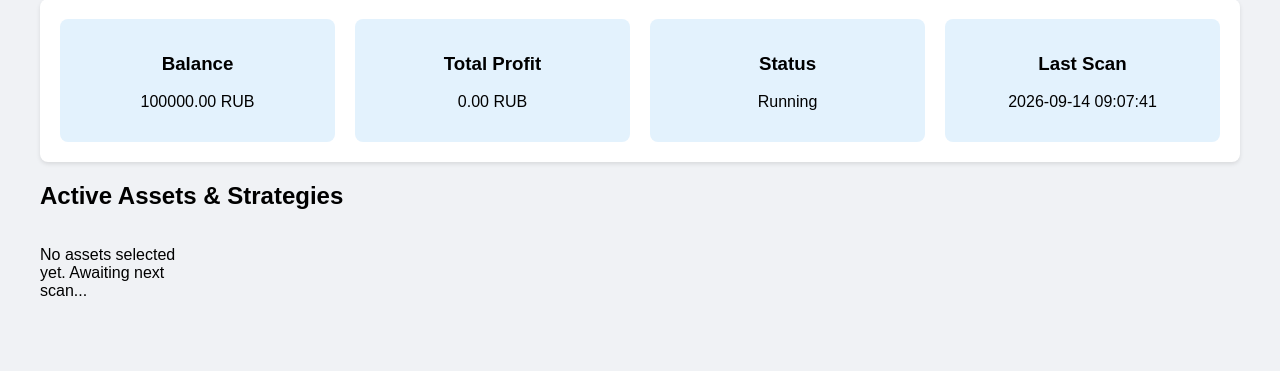
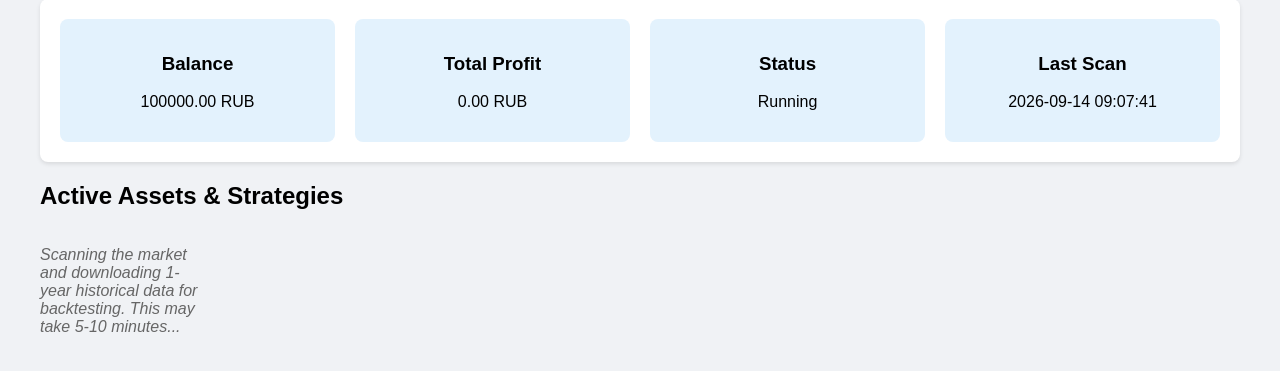
Before and after one commit to barguda-stack/tinkoff-bot, a FastAPI app: page / in a window 1280 px wide. Shown: the part 121-492 px from the top of the page. Run offline with FastAPI, Linux system fonts and the light colour scheme; data that the repository does not hold is empty.

Commit message:
style: update loading message for 1-year scan

```diff
--- a/trading_bot/app/templates/index.html
+++ b/trading_bot/app/templates/index.html
@@ -132,7 +132,7 @@
         function renderAssets(assets) {
             const container = document.getElementById('assetsContainer');
             if (!assets || assets.length === 0) {
-                container.innerHTML = '<p>No assets selected yet. Awaiting next scan...</p>';
+                container.innerHTML = '<p style="color: #666; font-style: italic;">Scanning the market and downloading 1-year historical data for backtesting. This may take 5-10 minutes...</p>';
                 return;
             }
 
```
